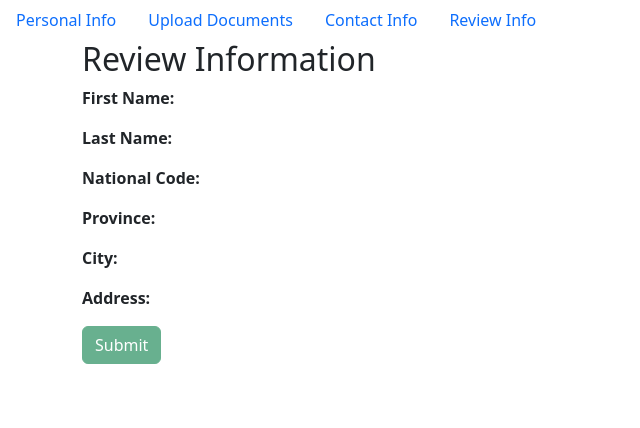
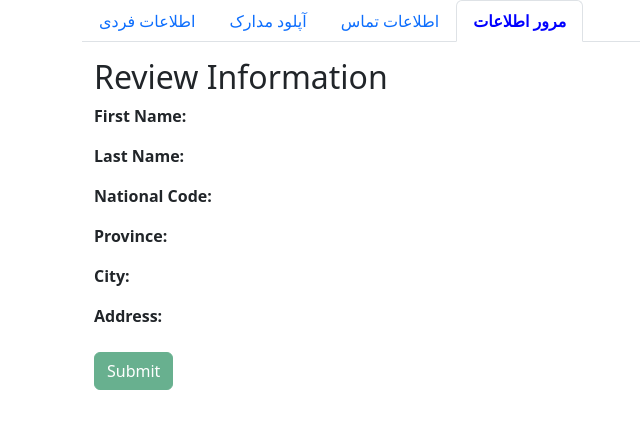
Before and after one commit to fahimehahmadi94/User-Form, an Angular app: page /review-info in a window 1280 px wide. Shown: the top 428 px of the page, without its empty margins (0-640 px from the left). Built offline with nearby package versions, Linux system fonts and the light colour scheme.

Commit message:
add tabs

```diff
--- a/src/app/app.component.html
+++ b/src/app/app.component.html
@@ -1,17 +1,4 @@
-<nav>
-  <ul class="nav nav-pills">
-    <li class="nav-item" [class.active]="currentRoute === '/personal-info'">
-      <a class="nav-link" routerLink="/personal-info">Personal Info</a>
-    </li>
-    <li class="nav-item" [class.active]="currentRoute === '/upload-documents'">
-      <a class="nav-link" routerLink="/upload-documents">Upload Documents</a>
-    </li>
-    <li class="nav-item" [class.active]="currentRoute === '/contact-info'">
-      <a class="nav-link" routerLink="/contact-info">Contact Info</a>
-    </li>
-    <li class="nav-item" [class.active]="currentRoute === '/review-info'">
-      <a class="nav-link" routerLink="/review-info">Review Info</a>
-    </li>
-  </ul>
-</nav>
-<router-outlet></router-outlet>
+<app-progress-bar></app-progress-bar>
+<div class="container mt-3">
+  <router-outlet></router-outlet>
+</div>
--- a/src/app/feature/contact-info/contact-info.component.html
+++ b/src/app/feature/contact-info/contact-info.component.html
@@ -22,6 +22,6 @@
         Address is required.
       </div>
     </div>
-    <button type="submit" class="btn btn-primary" [disabled]="contactInfoForm.invalid">Next</button>
+    <button type="submit" class="btn btn-primary mt-2" [disabled]="contactInfoForm.invalid">Next</button>
   </form>
 </div>
--- a/src/app/feature/personal-info/personal-info.component.html
+++ b/src/app/feature/personal-info/personal-info.component.html
@@ -22,6 +22,6 @@
         National Code is required and must be 10 digits.
       </div>
     </div>
-    <button type="submit" class="btn btn-primary" [disabled]="personalInfoForm.invalid">Next</button>
+    <button type="submit" class="btn btn-primary mt-2" [disabled]="personalInfoForm.invalid">Next</button>
   </form>
 </div>
--- a/src/app/feature/progress-bar/progress-bar.component.css
+++ b/src/app/feature/progress-bar/progress-bar.component.css
@@ -0,0 +1,4 @@
+.nav-link.active {
+  font-weight: bold;
+  color: blue !important;
+}
--- a/src/app/feature/progress-bar/progress-bar.component.html
+++ b/src/app/feature/progress-bar/progress-bar.component.html
@@ -1,16 +1,9 @@
-<nav class="mb-4">
-  <ul class="nav nav-pills">
-    <li class="nav-item">
-      <a class="nav-link" [class.active]="isCurrentStep(1)">اطلاعات فردی</a>
-    </li>
-    <li class="nav-item">
-      <a class="nav-link" [class.active]="isCurrentStep(2)">آپلود مدارک</a>
-    </li>
-    <li class="nav-item">
-      <a class="nav-link" [class.active]="isCurrentStep(3)">اطلاعات تماس</a>
-    </li>
-    <li class="nav-item">
-      <a class="nav-link" [class.active]="isCurrentStep(4)">نمایش کلی اطلاعات</a>
+<div class="container">
+  <ul class="nav nav-tabs">
+    <li class="nav-item" *ngFor="let step of steps">
+      <a class="nav-link" [routerLink]="step.route" [ngClass]="{'active': isActive(step.route)}">
+        {{ step.label }}
+      </a>
     </li>
   </ul>
-</nav>
+</div>
--- a/src/app/feature/progress-bar/progress-bar.component.ts
+++ b/src/app/feature/progress-bar/progress-bar.component.ts
@@ -1,4 +1,4 @@
-import { Component } from '@angular/core';
+import {Component} from '@angular/core';
 import {NavigationEnd, Router} from "@angular/router";
 
 @Component({
@@ -7,29 +7,24 @@ import {NavigationEnd, Router} from "@angular/router";
   styleUrl: './progress-bar.component.css'
 })
 export class ProgressBarComponent {
-  currentStep: number = 1;
+  steps = [
+    { label: 'اطلاعات فردی', route: '/personal-info' },
+    { label: 'آپلود مدارک', route: '/upload-documents' },
+    { label: 'اطلاعات تماس', route: '/contact-info' },
+    { label: 'مرور اطلاعات', route: '/review-info' }
+  ];
+  currentRoute: string;
 
   constructor(private router: Router) {
-    this.router.events.subscribe(event => {
+    this.currentRoute = this.router.url;
+    this.router.events.subscribe((event) => {
       if (event instanceof NavigationEnd) {
-        this.setCurrentStep(event.url);
+        this.currentRoute = event.url;
       }
     });
   }
 
-  setCurrentStep(url: string) {
-    if (url.includes('personal-info')) {
-      this.currentStep = 1;
-    } else if (url.includes('upload-documents')) {
-      this.currentStep = 2;
-    } else if (url.includes('contact-info')) {
-      this.currentStep = 3;
-    } else if (url.includes('review-info')) {
-      this.currentStep = 4;
-    }
-  }
-
-  isCurrentStep(step: number) {
-    return this.currentStep >= step;
+  isActive(route: string): boolean {
+    return this.currentRoute === route;
   }
 }
--- a/src/app/feature/review-info/review-info.component.html
+++ b/src/app/feature/review-info/review-info.component.html
@@ -18,7 +18,7 @@
            !userData.city ||
            !userData.address ||
            !userData.document"
-          class="btn btn-success">
+          class="btn btn-success mt-2">
     Submit
   </button>
 </div>
--- a/src/app/feature/upload-documents/upload-documents.component.html
+++ b/src/app/feature/upload-documents/upload-documents.component.html
@@ -9,5 +9,5 @@
   <div *ngIf="documentError" class="text-danger">
     {{ documentError }}
   </div>
-  <button (click)="onSubmit()"  [disabled]="!documentUrl" class="btn btn-primary">Next</button>
+  <button (click)="onSubmit()"  [disabled]="!documentUrl" class="btn btn-primary mt-2">Next</button>
 </div>
--- a/src/app/feature/upload-documents/upload-documents.component.ts
+++ b/src/app/feature/upload-documents/upload-documents.component.ts
@@ -57,7 +57,11 @@ export class UploadDocumentsComponent implements OnInit {
       };
       reader.readAsDataURL(this.document);
     } else {
-      this.documentError = 'Please select a document.';
+      if (this.userData.document != null) {
+        this.router.navigate(['/contact-info']).then();
+      } else {
+        this.documentError = 'Please select a document.';
+      }
     }
   }
 }
```
